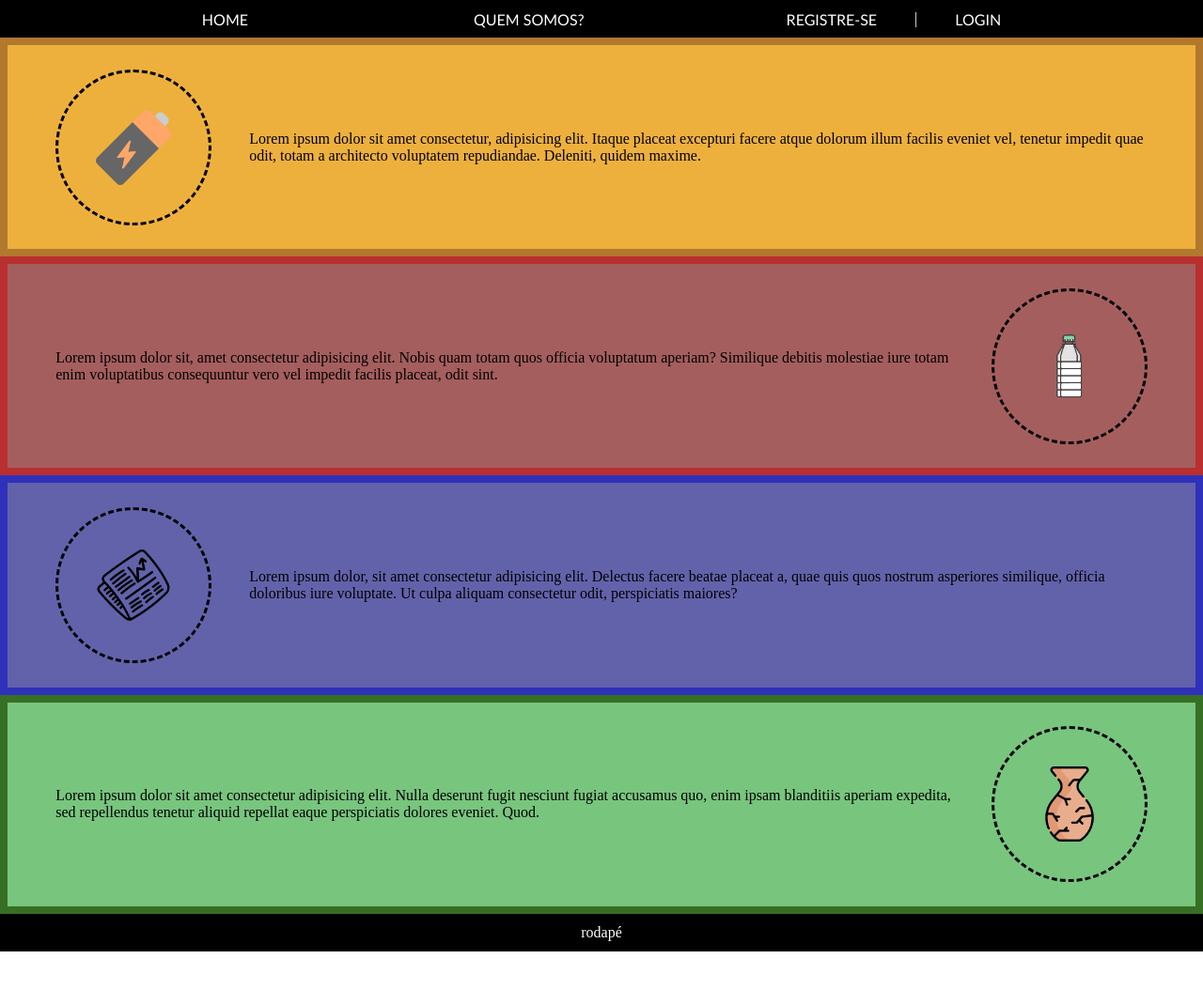
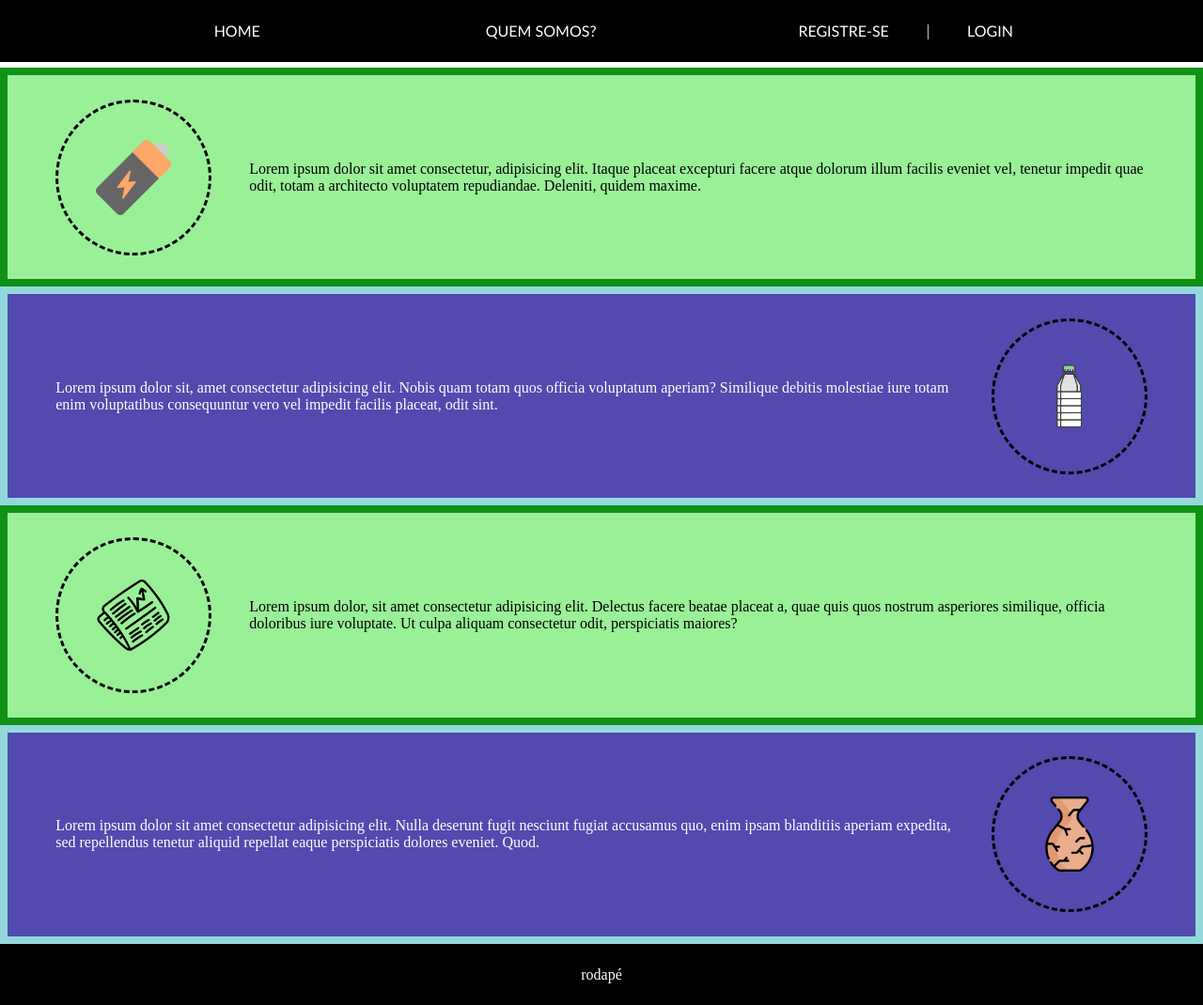
Before and after one commit to VictorAlexandreMuller/Projeto_UPX-III-EcoRoute, a plain HTML site: page index.html in a window 1280 px wide. Shown: the whole page at 94% size. Before the commit the page ends 1013 px from the top, so only its background shows below. Drawn offline with Linux system fonts and the light colour scheme.

Commit message:
aula 15.04.2024

```diff
--- a/styles css/styleHeaderFooter.css
+++ b/styles css/styleHeaderFooter.css
@@ -10,20 +10,7 @@
 }
 
 header {
-  height: 5%;
-}
-
-footer {
-  height: 5%;
-  width: 100%;
-
-  background-color: black;
-  color: white;
-  font-family: var(--fonte-footer);
-
-  display: flex;
-  align-items: center;
-  justify-content: center;
+  height: 9%;
 }
 
 .navigation {
@@ -31,6 +18,7 @@ footer {
   position: fixed;
   width: 100%;
   height: 5%;
+  padding: 1%;
 
   display: flex;
   justify-content: space-evenly;
@@ -64,3 +52,17 @@ nav > div > p {
   justify-content: center;
   gap: 5vh;
 }
+
+footer {
+  height: 5%;
+  width: 100%;
+  padding: 1% 0%;
+
+  background-color: black;
+  color: white;
+  font-family: var(--fonte-footer);
+
+  display: flex;
+  align-items: center;
+  justify-content: center;
+}
--- a/styles css/styleHome.css
+++ b/styles css/styleHome.css
@@ -1,7 +1,7 @@
 .divBattery {
-  background-color: rgb(238, 176, 61);
+  background-color: rgb(154, 240, 151);
   padding: 2% 4%;
-  border: 1vh solid rgb(177, 120, 46);
+  border: 1vh solid rgb(15, 146, 22);
 
   display: flex;
   align-items: center;
@@ -9,9 +9,10 @@
 }
 
 .divPlastic {
-  background-color: rgb(165, 94, 94);
+  background-color: rgb(83, 73, 175);
   padding: 2% 4%;
-  border: 1vh solid rgb(186, 47, 47);
+  border: 1vh solid rgb(147, 217, 219);
+  color: white;
 
   display: flex;
   flex-direction: row-reverse;
@@ -20,9 +21,9 @@
 }
 
 .divPaper {
-  background-color: rgb(98, 98, 171);
+  background-color: rgb(154, 240, 151);
   padding: 2% 4%;
-  border: 1vh solid rgb(47, 49, 186);
+  border: 1vh solid rgb(15, 146, 22);
 
   display: flex;
   align-items: center;
@@ -30,9 +31,10 @@
 }
 
 .divGlass {
-  background-color: rgb(120, 197, 126);
+  background-color: rgb(83, 73, 175);
   padding: 2% 4%;
-  border: 1vh solid rgb(55, 111, 36);
+  border: 1vh solid rgb(147, 217, 219);
+  color: white;
 
   display: flex;
   flex-direction: row-reverse;
--- a/styles css/styleLogin.css
+++ b/styles css/styleLogin.css
@@ -71,7 +71,7 @@ img {
   width: 80px;
 }
 
-footer {
+/* footer {
   position: absolute;
   bottom: 0;
-}
+} */
--- a/styles css/styleRegister.css
+++ b/styles css/styleRegister.css
@@ -76,7 +76,7 @@ img {
   width: 80px;
 }
 
-footer {
+/* footer {
   position: absolute;
   bottom: 0;
-}
+} */
```
